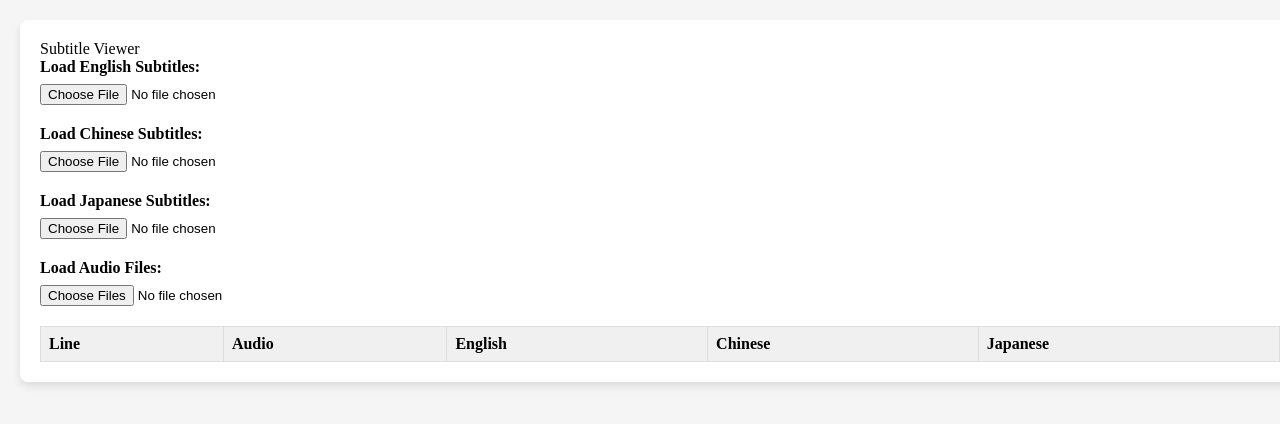
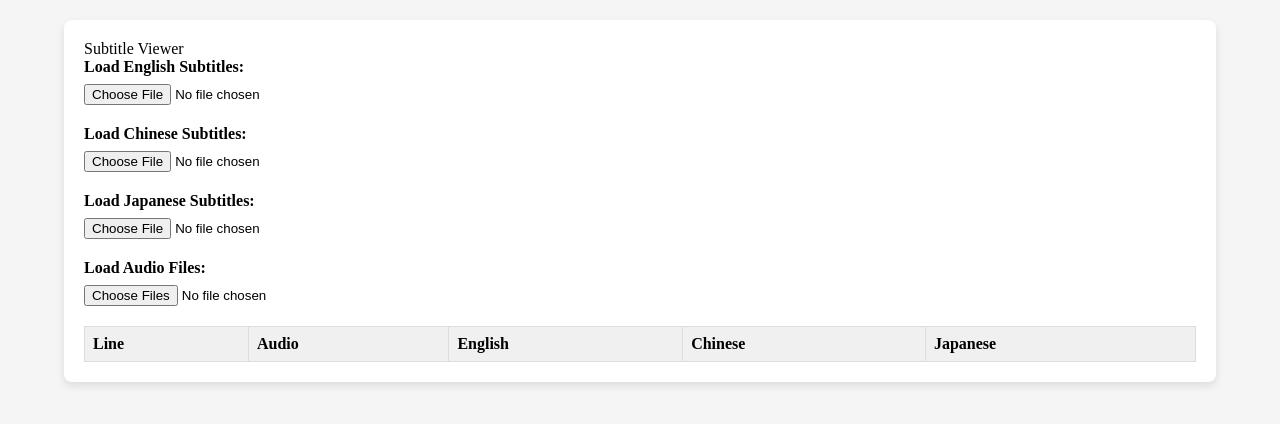
Before and after one commit to DAIMENGEN/subtitle-evaluation-system, a React (Vite) app: page / in a window 1280 px wide. Shown: the top 424 px of the page. Built offline with nearby package versions, Linux system fonts and the light colour scheme.

Commit message:
style(audio-subtitle-viewer):优化页面布局和样式
- 调整 app 容器宽度为 90%
- 添加水平居中和顶部边距
- 优化样式以提高可读性和美观度

```diff
--- a/src/components/audio-subtitle-viewer/audio-subtitle-viewer.scss
+++ b/src/components/audio-subtitle-viewer/audio-subtitle-viewer.scss
@@ -1,11 +1,13 @@
 .app {
-  width: 100%;
-  margin: 20px;
+  width: 90%;
   padding: 20px;
   background-color: white;
   box-shadow: 0 4px 8px rgba(0, 0, 0, 0.1);
   border-radius: 8px;
   box-sizing: border-box;
+  margin-left: auto;
+  margin-right: auto;
+  margin-top: 20px;
 }
 
 .file-inputs label {
```
